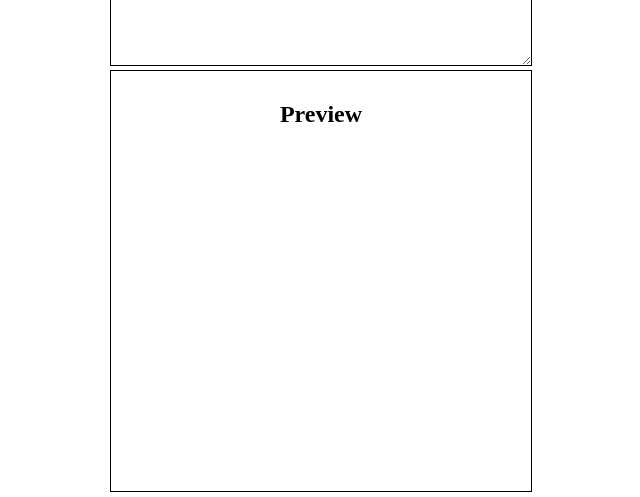
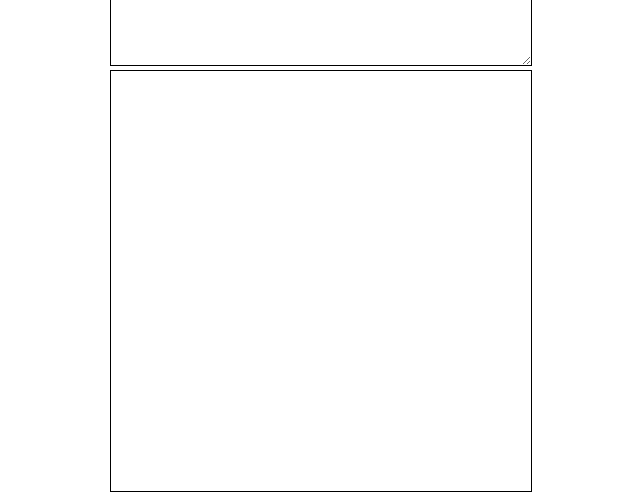
Before and after one commit to MaschaU/markdown-previewer, a React (Create React App) app: page / in a window 1280 px wide. Shown: the part 483-980 px from the top of the page, without its empty margins (319-959 px from the left). Built offline with nearby package versions, Linux system fonts and the light colour scheme.

Commit message:
add marked.js for conversion

```diff
--- a/src/App.js
+++ b/src/App.js
@@ -1,5 +1,7 @@
 import React from 'react';
 import './App.css';
+
+let marked = require("marked");
 
 
 
@@ -27,8 +29,7 @@ export default class App extends React.Component {
               </textarea>
             </div>
           </div>
-          <div className="preview">
-            <h2>Preview</h2>
+          <div className="preview" dangerouslySetInnerHTML={{ __html: marked(this.state.markdown) }}>
           </div>
 
         </div>
```
Also changed, not shown: 1 other file (tests, documents, lock files or other folders).
